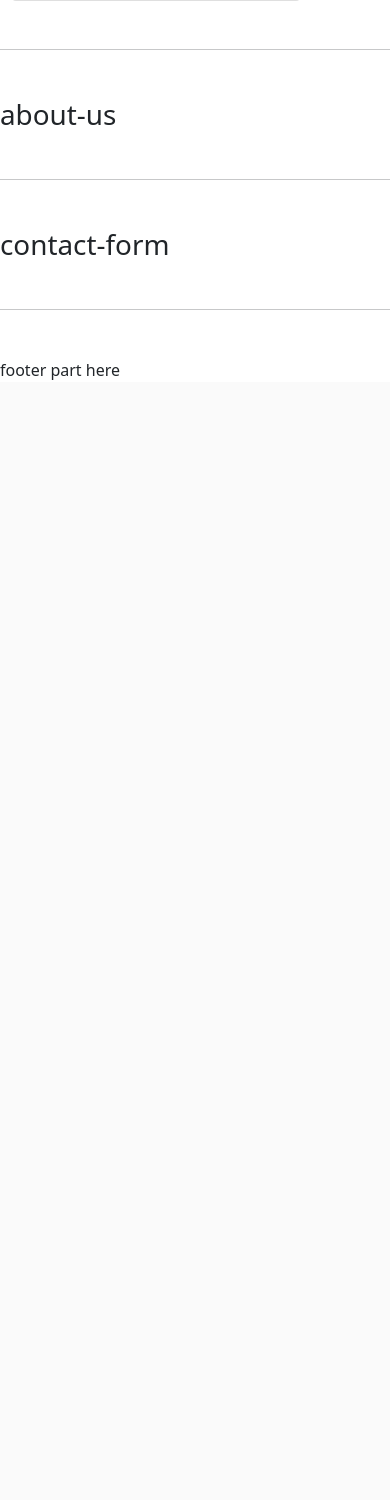
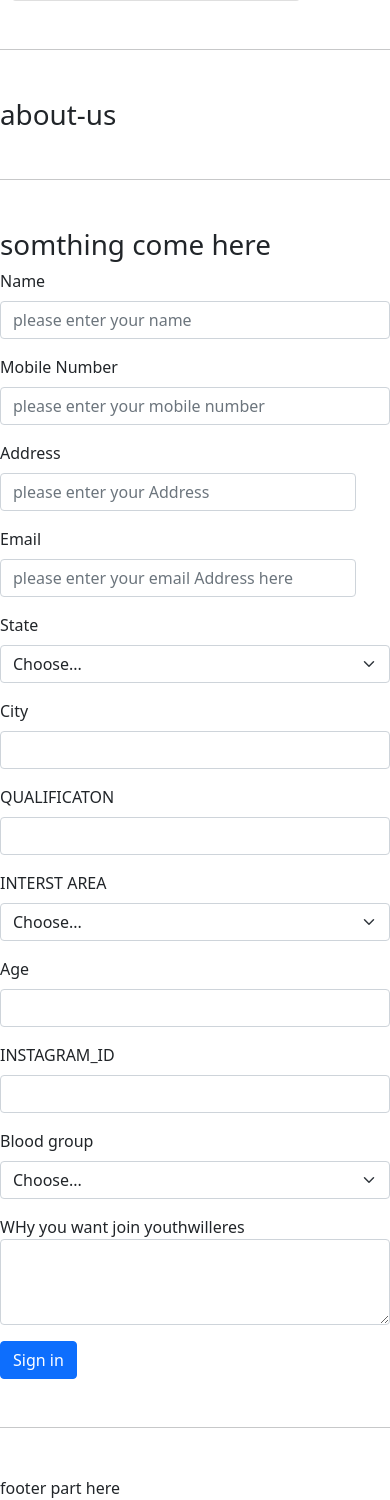
Before and after one commit to code-session/Djang_class, a Django app: page / in a window 390 px wide. Shown: the part 1722-3222 px from the top of the page. Before the commit the page ends 2102 px from the top, so only its background shows below. Run offline with Django 3.2, Linux system fonts and the light colour scheme.

Commit message:
update contact form

```diff
--- a/Django_class/django_class/templates/frontend_files/form.htm
+++ b/Django_class/django_class/templates/frontend_files/form.htm
@@ -15,11 +15,11 @@
             <a class="navbar-brand"  href="">
                 <img src="{% static 'media/logo.png' %}" alt="Youthwilleres" width="100" height="100" class="d-inline-block align-top text-light">
             </a>
-          <button class="navbar-toggler" type="button" data-bs-toggle="collapse" data-bs-target="#navbarSupportedContent" aria-controls="navbarSupportedContent" aria-expanded="false" aria-label="Toggle navigation">
+          <button class="navbar-toggler  bg-warning" type="button" data-bs-toggle="collapse" data-bs-target="#navbarSupportedContent" aria-controls="navbarSupportedContent" aria-expanded="false" aria-label="Toggle navigation">
             <span class="navbar-toggler-icon"></span>
           </button>
-          <div class="collapse navbar-collapse" id="navbarSupportedContent">
-            <ul class="navbar-nav text-uppercase me-auto mb-2 mb-lg-0">
+          <div class="collapse navbar-collapse float-sm-end" id="navbarSupportedContent">
+            <ul class="navbar-nav justify-content-end text-uppercase me-auto mb-2 mb-lg-0">
               <li class="nav-item">
                 <a class="nav-link  text-white " aria-current="page" href="#">Home</a>
               </li>
@@ -147,7 +147,77 @@
 
     <hr class="my-5">
     <div class="contact-form">
-        <h1>contact-form</h1>
+      <div class="row">
+        <div class="col-sm-6">
+          <h1>somthing come here</h1>
+        </div>
+        <div class="col-sm-6">
+          <form class="row g-3">
+            <div class="col-md-5">
+              <label for="inputname" class="form-label">Name</label>
+              <input type="text" class="form-control" id="inputname" placeholder="please enter your name">
+            </div>
+            <div class="col-md-6">
+              <label for="inputNumber" class="form-label">Mobile Number</label>
+              <input type="text" class="form-control" id="inputNumber" placeholder="please enter your mobile number">
+            </div>
+            <div class="col-11">
+              <label for="inputAddress" class="form-label">Address</label>
+              <input type="text" class="form-control" id="inputAddress" placeholder="please enter your Address">
+            </div>
+            <div class="col-11">
+              <label for="inputEmail" class="form-label">Email</label>
+              <input type="email" class="form-control" id="inputEmail" placeholder="please enter your email Address here">
+            </div>
+            <div class="col-md-5">
+              <label for="inputState" class="form-label">State</label>
+              <select id="inputState" class="form-select">
+                <option selected>Choose...</option>
+              </select>
+            </div>
+            <div class="col-md-6">
+              <label for="inputCity" class="form-label">City</label>
+              <input type="text" class="form-control" id="inputCity">
+            </div>
+            <div class="col-md-6">
+              <label for="inputQUALIFICATON" class="form-label">QUALIFICATON</label>
+              <input type="text" class="form-control" id="inputQUALIFICATON">
+            </div>
+            <div class="col-md-5">
+              <label for="inputINTERST_AREA" class="form-label">INTERST AREA</label>
+              <select id="inputINTERST_AREA" class="form-select">
+                <option selected>Choose...</option>
+                <option>INTERST_AREA1</option>
+                <option>INTERST_AREA2</option>
+                <option>...</option>
+              </select>
+            </div>
+            <div class="col-md-2">
+              <label for="inputAge" class="form-label">Age</label>
+              <input type="number" class="form-control" id="inputAge">
+            </div>
+            <div class="col-md-6">
+              <label for="inputINSTAGRAM_ID" class="form-label">INSTAGRAM_ID</label>
+              <input type="url" class="form-control" id="inputINSTAGRAM_ID">
+            </div>
+            <div class="col-md-3">
+              <label for="inputbloodgroup" class="form-label">Blood group</label>
+              <select id="inputbloodgroup" class="form-select">
+                <option selected>Choose...</option>
+              </select>
+            </div>
+            <div class="col-md-11">
+              <div class="form-group">
+                <label for="exampleFormControlTextarea1">WHy you want join youthwilleres</label>
+                <textarea class="form-control" id="exampleFormControlTextarea1" rows="3"></textarea>
+              </div>
+            </div>
+            <div class="col-12">
+              <button type="submit" class="btn btn-primary">Sign in</button>
+            </div>
+          </form>
+        </div>
+      </div>
     </div>
     <hr class="my-5">
     <!-- <footer-part-here></footer-part-here> -->
```
Also changed, not shown: Django_class/django_class/static/css/form.css (line endings or trailing spaces).
